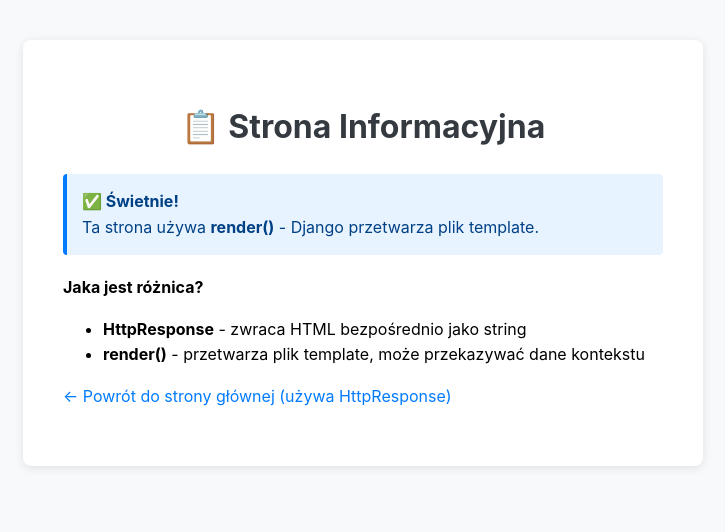
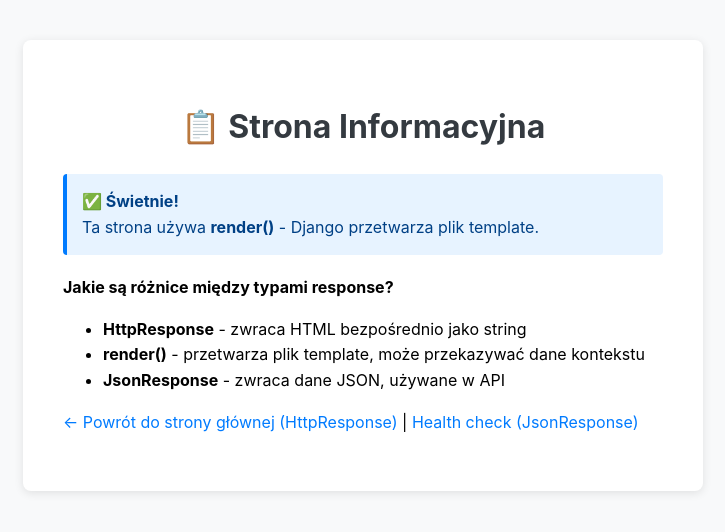
Before and after one commit to python-workshops/django-workshop-template, a Django app: template templates/info.html in a window 1280 px wide. Shown: the top 532 px of the page, without its empty margins (277-1002 px from the left). Run offline with Django 5.2, Linux system fonts and the light colour scheme; the template is opened without the code that fills it, so the values that code supplies are empty.

Commit message:
Add JsonResponse to Assignment 0: Three types of Django response
✅ Added JsonResponse to health_check endpoint
✅ Now teaches 3 Django response types:
   - HttpResponse (HTML string)
   - render() (HTML template)
   - JsonResponse (JSON data)
✅ Updated links and documentation
✅ Perfect intro to Django response patterns

Student maps 3 endpoints: /, /info/, /health/

```diff
--- a/templates/info.html
+++ b/templates/info.html
@@ -50,13 +50,14 @@
             Ta strona używa <strong>render()</strong> - Django przetwarza plik template.
         </div>
 
-        <p><strong>Jaka jest różnica?</strong></p>
+        <p><strong>Jakie są różnice między typami response?</strong></p>
         <ul>
             <li><strong>HttpResponse</strong> - zwraca HTML bezpośrednio jako string</li>
             <li><strong>render()</strong> - przetwarza plik template, może przekazywać dane kontekstu</li>
+            <li><strong>JsonResponse</strong> - zwraca dane JSON, używane w API</li>
         </ul>
 
-        <p><a href="/">← Powrót do strony głównej (używa HttpResponse)</a></p>
+        <p><a href="/">← Powrót do strony głównej (HttpResponse)</a> | <a href="/health/">Health check (JsonResponse)</a></p>
     </div>
 </body>
 </html>
```
Also changed, not shown: workshop_project/views.py (+5 -4 lines), README.md.
